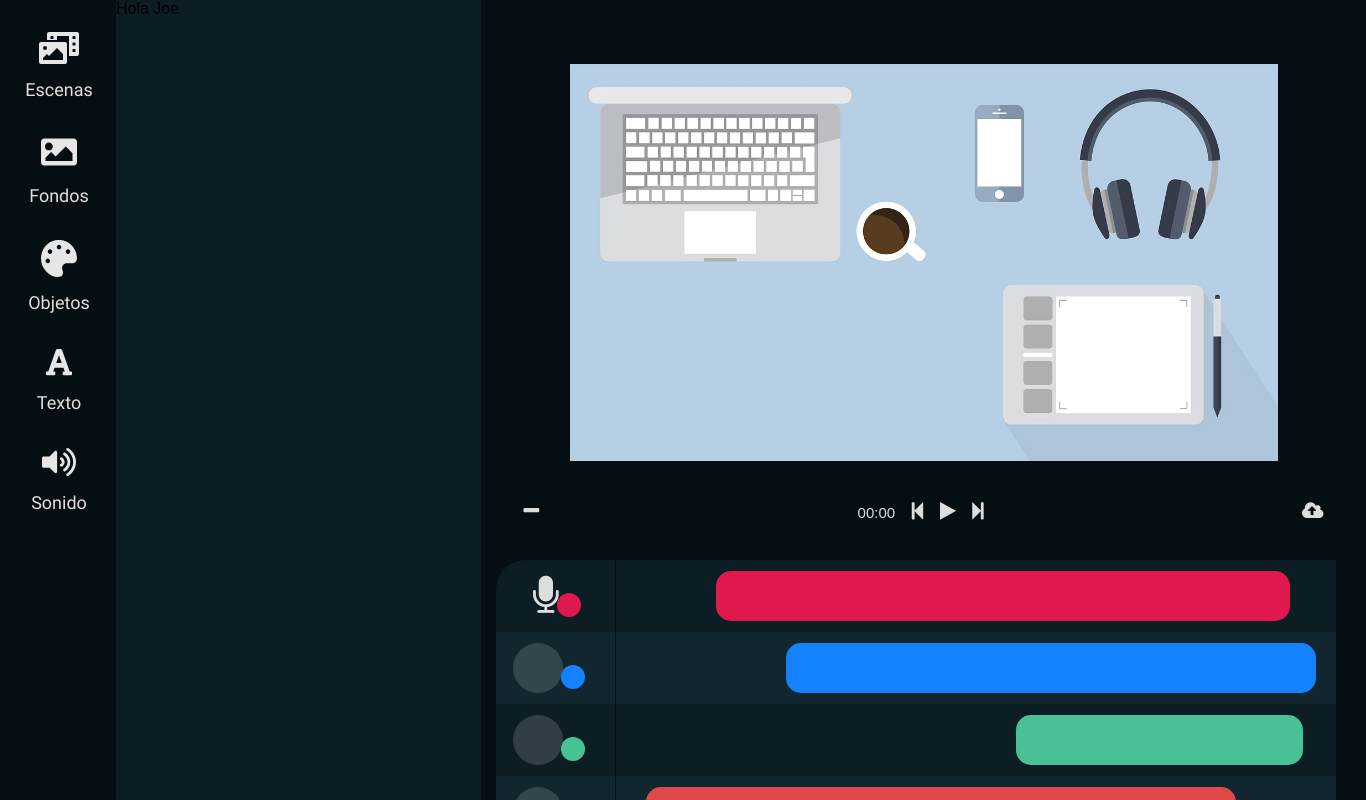
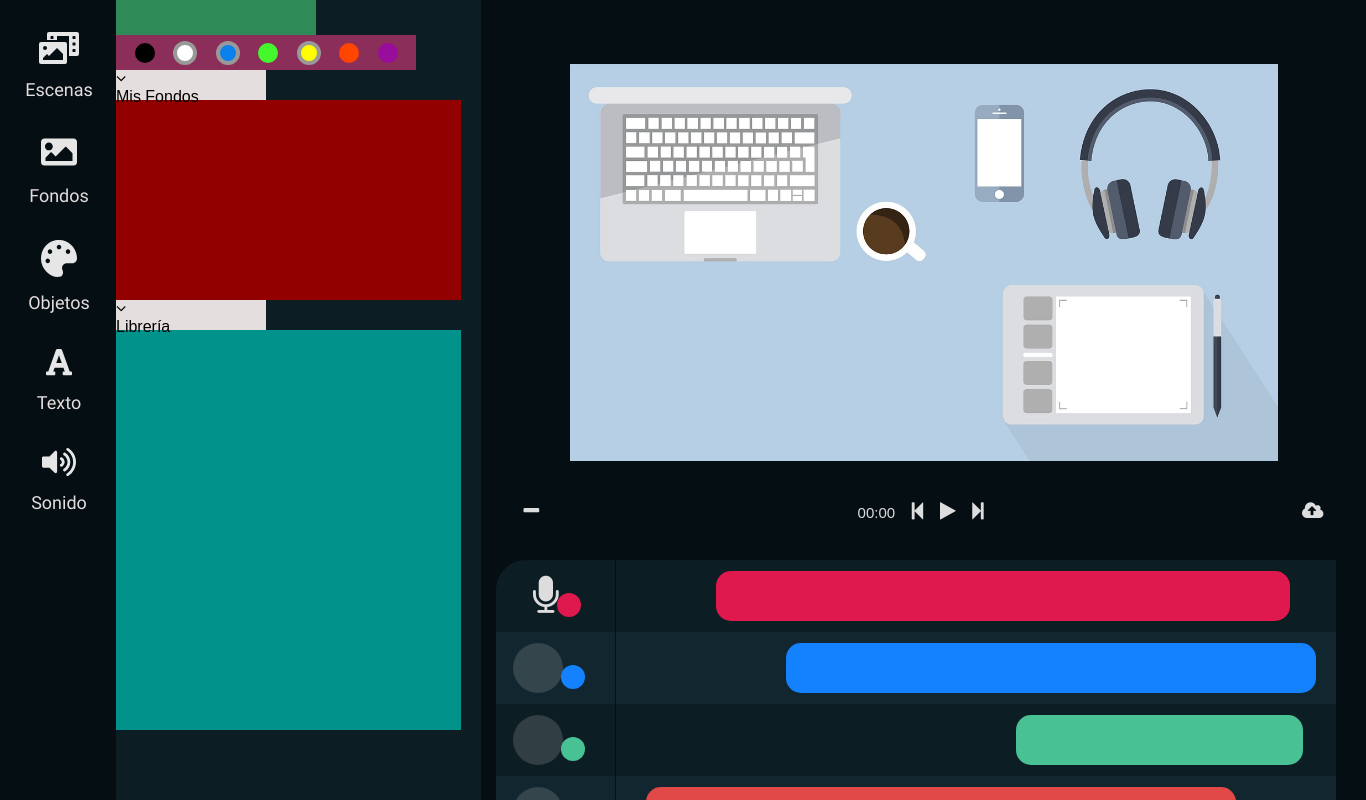
Before and after one commit to lexp2001/edutecno-ui, an Electron app: page index.html in a window 1366 px wide. Drawn offline with Linux system fonts and the light colour scheme.

Commit message:
comienzo de fondos

```diff
--- a/index.html
+++ b/index.html
@@ -172,8 +172,35 @@
           <div>Añadir Escena</div>
         </div>
 
-        <div>
-          Hola Joe
+        <div class="contenedor-opciones">
+          <div class="input"></div>
+          <div class="colores">
+            <div class="negro" ></div>
+            <div class="blanco con-borda"></div>
+            <div class="color azul-claro con-borda"></div>
+            <div class="color verde-claro"></div>
+            <div class="color amarillo con-borda"></div>
+            <div class="color anaranjado"></div>
+            <div class="color morado"></div>
+          </div>
+          <div class="mis-fondos">
+            <div class="texto-mis-fondos">
+              <i class="fa fa-angle-down" aria-hidden="true"></i>
+              <nav class="mis-fondos">Mis Fondos</nav>
+            </div>
+            <div class="fotos-fondo">
+            </div>
+          </div>
+          <div class="mis-fondos">
+            <div class="texto-mis-fondos">
+              <i class="fa fa-angle-down" aria-hidden="true"></i>
+              <nav class="librería">Librería</nav>
+            </div>
+            <div class="fotos-libreria">
+            </div>
+          </div>
+
+
         </div>
 
 
--- a/style.css
+++ b/style.css
@@ -342,6 +342,70 @@ border-radius: 6px;
 .ocultar {
     display: none;
 }
+.contenedor-opciones{
+    overflow-y: scroll;
+    height: 100%;
+}
+
+.input{
+    width: 200px;
+    height: 35px;
+    background-color: seagreen;
+}
+.colores {
+    width: 300px;
+    height: 35px;
+    background-color:rgb(139, 46, 89);
+    display: inline-flex;
+    justify-content: space-evenly;
+    align-items: center;
+
+
+}
+
+.negro, .blanco, .azul-claro, .verde-claro, .amarillo, .anaranjado, .morado{
+    width:20px;
+    height: 20px;
+    border-radius: 100%;
+
+
+}
+
+.negro{background-color: black;}
+.blanco{background-color: white;}
+.azul-claro{background-color: rgb(12, 128, 236);}
+.verde-claro{background-color: rgb(69, 248, 45);}
+.amarillo{background-color: yellow;}
+.anaranjado{background-color: orangered;}
+.morado{background-color: rgb(152, 13, 156);}
+
+
+.con-borda {
+    border: 4px solid #999;
+    width: 24px;
+    height: 24px;
+}
+.texto-mis-fondos{
+    width: 150px;
+    height: 30px;
+    background-color: rgb(228, 222, 222);
+}
+.fotos-fondo{
+    width: 345px;
+    height: 200px;
+    background-color: rgb(146, 0, 0);
+}
+.fotos-libreria{
+    width: 345px;
+    height: 400px;
+    background-color: rgb(0, 146, 139);
+
+}
+
+
+
+
+
 
   @font-face {
     font-family: 'Roboto';
```
